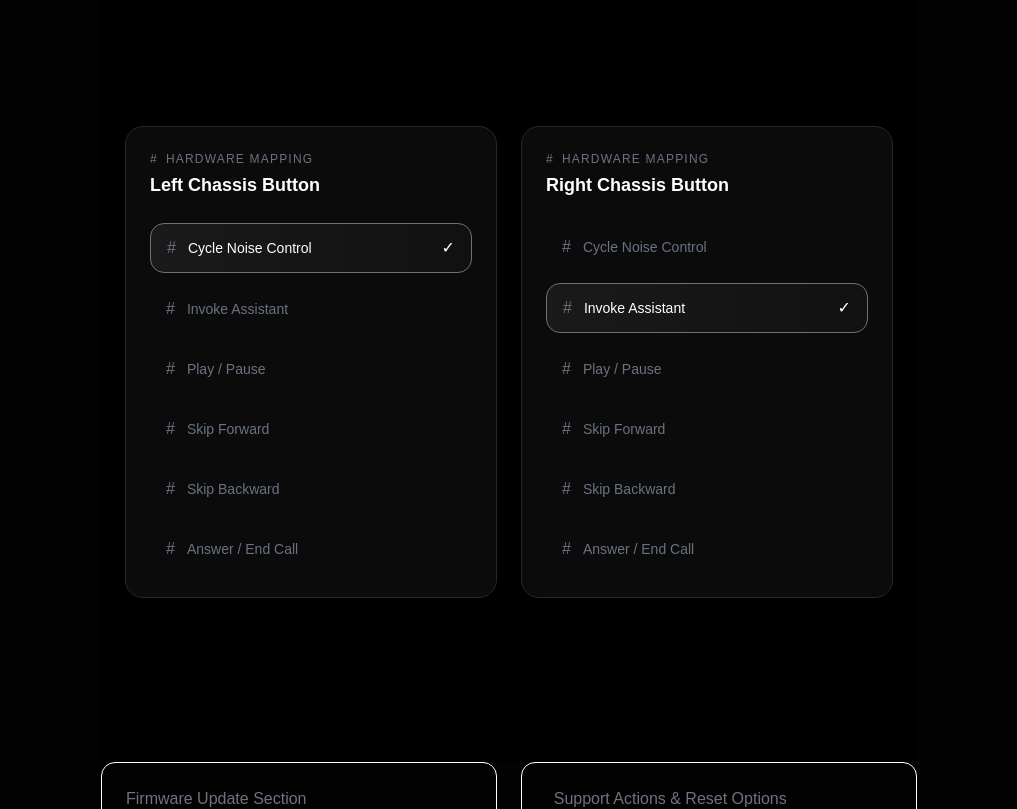
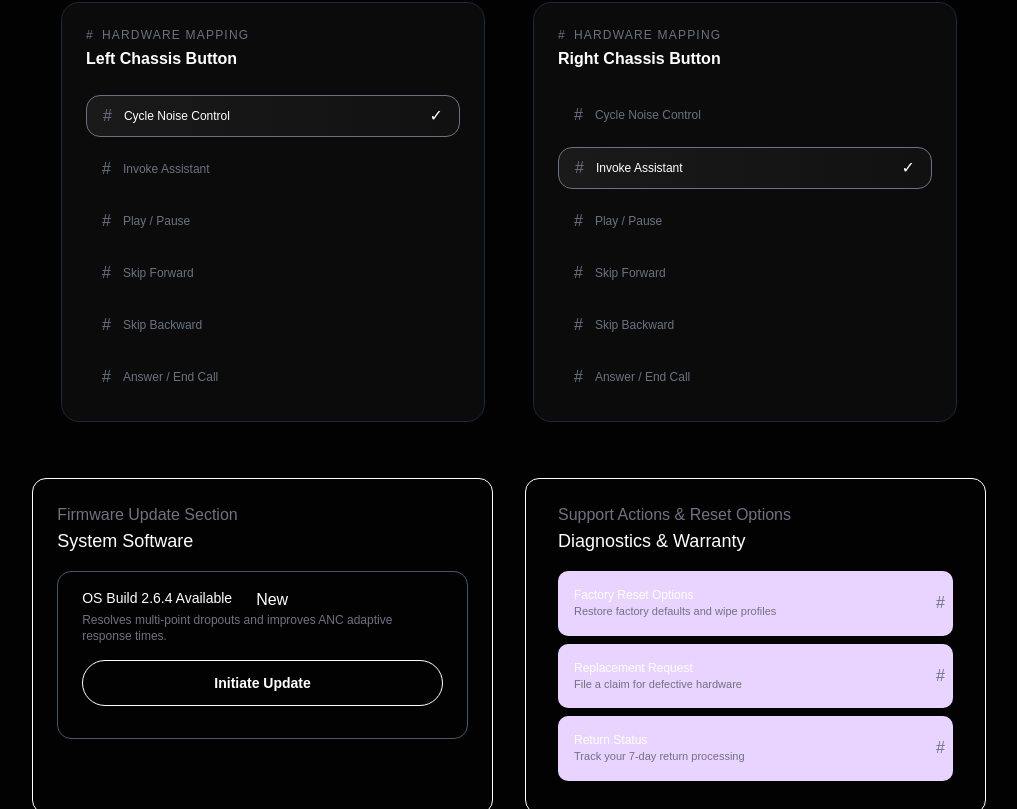
Before and after one commit to muskan-2610/product-showcase, a React (Vite) app: page /controls in a window 1280 px wide. Shown: the part 1251-2060 px from the top of the page, without its empty margins (131-1148 px from the left). Built offline with nearby package versions, Linux system fonts and the light colour scheme.

Commit message:
design a custom- cursor

```diff
--- a/package.json
+++ b/package.json
@@ -18,6 +18,7 @@
     "radix-ui": "^1.4.3",
     "react": "^19.2.5",
     "react-dom": "^19.2.5",
+    "react-icons": "^5.6.0",
     "react-router-dom": "^7.14.1",
     "recharts": "^3.8.0",
     "shadcn": "^4.4.0",
--- a/src/App.jsx
+++ b/src/App.jsx
@@ -7,7 +7,7 @@ import Features from './components/features';
 import LandingPage from './components/landingPage';
 import ControlPanel from './components/controlPanel';
 import Dashboard from './components/dashboard';
-
+import CustomCursor from './components/customCursor';
 
 
 const App = () => {
@@ -15,7 +15,7 @@ const App = () => {
     <div >
 
       <NavBar />
-
+      <CustomCursor />
 
       <Routes>
         <Route path="/features" element={<Features />} />
--- a/src/components/buypage.jsx
+++ b/src/components/buypage.jsx
@@ -1,3 +1,5 @@
+import { FaXbox } from "react-icons/fa6";
+
 export default function BuyPage() {
     return (
         <section className="py-30">
@@ -6,7 +8,7 @@ export default function BuyPage() {
             <div className=" py-12 flex  text-center  justify-center gap-8   ">
 
                 <div className="  p-4   text-sm  h-28 w-30 rounded-3xl border border-white/30 hover:border-white/80 shadow-xl">
-                    <div className="bg-white inline-block p-4  mb-2  rounded-full"> ## </div>
+                    <div className="bg-white inline-block p-4  mb-2  rounded-full"> < FaXbox /> </div>
                     <p className="textwhite">EDITION</p>
                 </div>
 
--- a/src/components/controlPanel.jsx
+++ b/src/components/controlPanel.jsx
@@ -55,7 +55,7 @@ export default function ContrlPanel() {
     const [rightSelected, setRightSelected] = useState(1);
 
     return (
-        <section className="px-58 py-40 ">
+        <section className=" py-40   max-w-5xl mx-auto  ">
 
             <h2 className="text-3xl font-semibold mb-2 textwhite">Hardware Controls </h2>
             <p className="text-sm mb-6">Calibrate your INDEV acoustic experience. </p>
@@ -270,7 +270,7 @@ ${mode === id
                             ))}
                         </div>
 
-                        {/* Footer */}
+
                         <div className="flex justify-between items-center mt-10">
                             <button className="text-xs text-gray-500 uppercase tracking-wider">
                                 Reset Flat
@@ -286,15 +286,15 @@ ${mode === id
 
             {/* 4 */}
 
-            <div className="min-h-screen bg-black flex items-center justify-center p-6">
-                <div className="w-full max-w-6xl grid grid-cols-1 md:grid-cols-2 gap-6">
+            <div className=" my-4 mb-8 flex items-center justify-center p-6">
+                <div className="w-full max-w-4xl grid grid-cols-1 md:grid-cols-2 gap-12">
 
-                    {/* LEFT CARD */}
+
                     <div className="bg-[#0b0b0b] border border-gray-800 rounded-2xl p-6 transition hover:border-gray-600">
                         <p className="text-xs text-gray-500 tracking-widest uppercase flex items-center gap-2 mb-1">
                             <span>#</span> HARDWARE MAPPING
                         </p>
-                        <h2 className="text-white text-lg font-semibold mb-6">
+                        <h2 className="text-white text-md font-semibold mb-6">
                             Left Chassis Button
                         </h2>
 
@@ -305,14 +305,14 @@ ${mode === id
                                     <div
                                         key={i}
                                         onClick={() => setLeftSelected(i)}
-                                        className={`flex items-center justify-between px-4 py-3 rounded-xl cursor-pointer transition-all duration-200
+                                        className={`flex  items-center justify-between px-4 py-2 rounded-xl cursor-pointer transition-all duration-200
                     ${active
                                                 ? "bg-gradient-to-r from-[#1a1a1a] to-[#111] border border-gray-500"
                                                 : "text-gray-500 hover:text-white hover:bg-[#121212]"}`}
                                     >
                                         <div className="flex items-center gap-3">
                                             <span>#</span>
-                                            <span className={`text-sm ${active ? "text-white" : ""}`}>
+                                            <span className={`text-xs ${active ? "text-white" : ""}`}>
                                                 {item}
                                             </span>
                                         </div>
@@ -324,12 +324,12 @@ ${mode === id
                         </div>
                     </div>
 
-                    {/* RIGHT CARD */}
+
                     <div className="bg-[#0b0b0b] border border-gray-800 rounded-2xl p-6 transition hover:border-gray-600">
                         <p className="text-xs text-gray-500 tracking-widest uppercase flex items-center gap-2 mb-1">
                             <span>#</span> HARDWARE MAPPING
                         </p>
-                        <h2 className="text-white text-lg font-semibold mb-6">
+                        <h2 className="text-white text-md font-semibold mb-6">
                             Right Chassis Button
                         </h2>
 
@@ -340,14 +340,14 @@ ${mode === id
                                     <div
                                         key={i}
                                         onClick={() => setRightSelected(i)}
-                                        className={`flex items-center justify-between px-4 py-3 rounded-xl cursor-pointer transition-all duration-200
+                                        className={`flex items-center justify-between px-4 py-2 rounded-xl cursor-pointer transition-all duration-200
                 ${active
                                                 ? "bg-gradient-to-r from-[#1a1a1a] to-[#111] border border-gray-500"
                                                 : "text-gray-500 hover:text-white hover:bg-[#121212]"}`}
                                     >
                                         <div className="flex items-center gap-3">
                                             <span>#</span>
-                                            <span className={`text-sm ${active ? "text-white" : ""}`}>
+                                            <span className={`text-xs ${active ? "text-white" : ""}`}>
                                                 {item}
                                             </span>
                                         </div>
@@ -363,8 +363,8 @@ ${mode === id
             </div>
 
             {/* 5 */}
-            <div className="flex flex-col-2 gap-6    ">
-                <div className="  border border-white rounded-xl p-6  w-[50%]">
+            <div className="flex justify-center  flex-col-2 gap-8  max-w-5xl mx-auto">
+                <div className="  border border-white rounded-xl p-6 w-[45%] ">
                     <p>Firmware Update Section</p>
                     <h4 className="font-medium text-lg textwhite">System Software </h4>
 
@@ -381,7 +381,7 @@ ${mode === id
                 </div>
 
                 {/*  */}
-                <div className="  border border-white rounded-xl p-6 px-8 w-[50%]">
+                <div className="  border border-white rounded-xl p-6 px-8 w-[45%]">
                     <p>Support Actions & Reset Options</p>
                     <h4 className="font-medium text-lg textwhite">Diagnostics & Warranty</h4>
                     {/* a */}
--- /dev/null
+++ b/src/components/customCursor.jsx
@@ -0,0 +1,82 @@
+
+import { useEffect, useRef } from 'react';
+import { IoHeadset } from "react-icons/io5";
+
+
+const CustomCursor = () => {
+  const dotRef = useRef(null);
+  const circleRef = useRef(null);
+  const mousePosition = useRef({ x: 0, y: 0 });
+  const circlePosition = useRef({ x: 0, y: 0 });
+
+  useEffect(() => {
+    // Hide default cursor
+    document.body.style.cursor = 'none';
+
+    // Track mouse position
+    const handleMouseMove = (e) => {
+      mousePosition.current = { x: e.clientX, y: e.clientY };
+
+
+      if (dotRef.current) {
+        dotRef.current.style.left = `${e.clientX}px`;
+        dotRef.current.style.top = `${e.clientY}px`;
+      }
+    };
+
+    const animateCircle = () => {
+      const dx = mousePosition.current.x - circlePosition.current.x;
+      const dy = mousePosition.current.y - circlePosition.current.y;
+
+
+      circlePosition.current.x += dx * 0.07;
+      circlePosition.current.y += dy * 0.07;
+
+      if (circleRef.current) {
+        circleRef.current.style.left = `${circlePosition.current.x}px`;
+        circleRef.current.style.top = `${circlePosition.current.y}px`;
+      }
+
+      requestAnimationFrame(animateCircle);
+    };
+
+    document.addEventListener('mousemove', handleMouseMove);
+    animateCircle();
+
+    return () => {
+      document.body.style.cursor = 'auto';
+      document.removeEventListener('mousemove', handleMouseMove);
+    };
+  }, []);
+
+  return (
+    <>
+
+      <div
+        ref={dotRef}
+        className="fixed w-3 h-3 flex justify-center items-center rounded-full pointer-events-none z-[9999]"
+
+        style={{
+          transform: 'translate(-50%, -50%)',
+          transition: 'width 0.2s, height 0.2s',
+        }}
+      >
+        <IoHeadset className='text-2xl  text-blue-500' />
+      </div>
+
+      {/* Circle follower */}
+      <div
+        ref={circleRef}
+        className="fixed w-9 h-9 border-2  shadow-2xl shadow-blue-500 border-blue-500 rounded-full pointer-events-none z-[9998]"
+
+        style={{
+          transform: 'translate(-50%, -50%)',
+          transition: 'width 0.2s, height 0.2s, border-color 0.2s',
+          boxShadow: '0 0 20px rgba(59, 130, 246, 0.6), 0 0 40px rgba(59, 130, 246, 0.3), inset 0 0 20px rgba(59, 130, 246, 0.2)',
+        }}
+      />
+    </>
+  );
+};
+
+export default CustomCursor;
--- a/src/components/features.jsx
+++ b/src/components/features.jsx
@@ -203,7 +203,7 @@ export default function Features() {
     return (
         <section className="py-40 text-center px-48 ">
 
-            <h1 className=" mx-auto font-bold text-5xl ">Intelligent features for <br />
+            <h1 className=" mx-auto font-bold text-5xl textwhite ">Intelligent features for <br />
                 <span className="  text-purple-600">modern professionals.</span>
             </h1>
 
@@ -219,7 +219,7 @@ export default function Features() {
                         </div>
                         <h3 className="textwhite text-md font-semibold mt-18">{feature.title}</h3>
                         <p className=" text-xs my-2  mb-4">{feature.para}</p>
-                        <hr />
+                        <hr className="border border-white/20 "/>
 
                         {/* hide */}
                         <div className=" text-xs py-4 leading-7 ">
@@ -232,7 +232,7 @@ export default function Features() {
                         {/* span */}
                         <div>
                             {feature.tags.map((tag, idx) => (
-                                <span key={idx} className="inline-block border border-white/20  text-gray-700 text-[0.7rem] px-3 py-1 rounded-full mr-2">
+                                <span key={idx} className="inline-block text-[#696E77] border border-white/20   text-[0.7rem] px-3 py-1 rounded-full mr-2">
                                     {tag.tag}
                                 </span>
                             ))}
```
Also changed, not shown: 1 other file (tests, documents, lock files or other folders).
